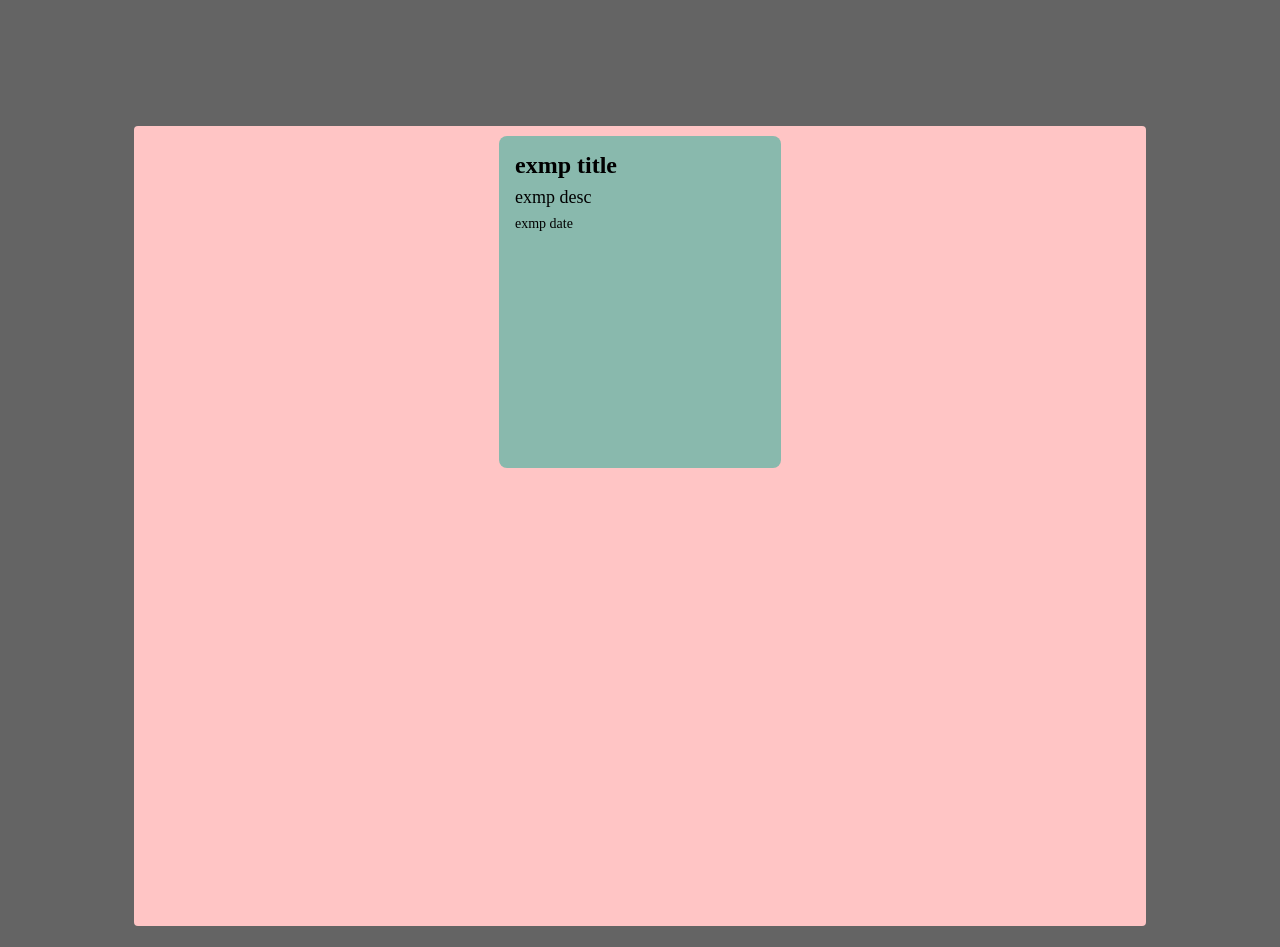
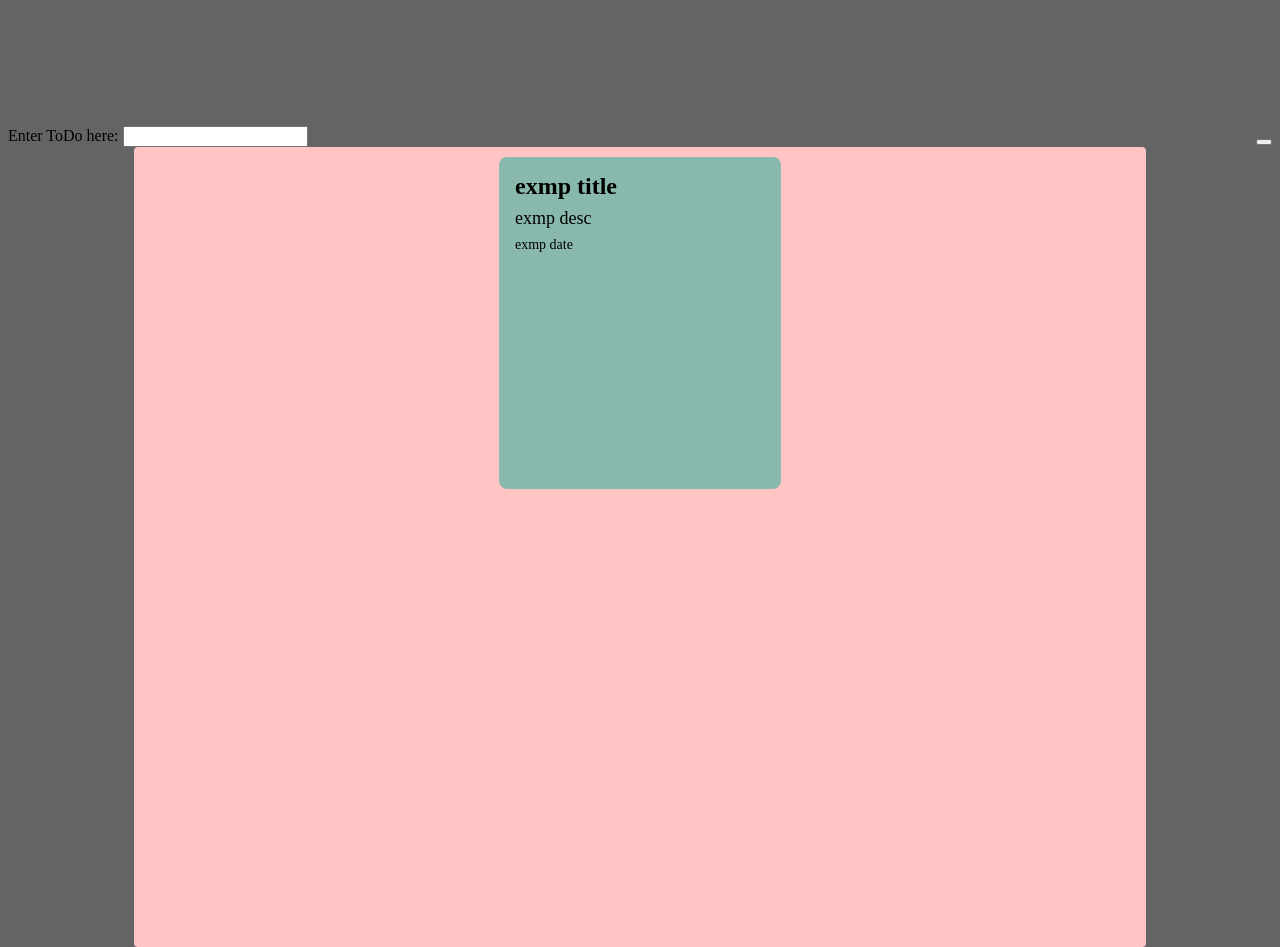
Before and after one commit to koowip/todoui, a React (Vite) app: page / in a window 1280 px wide. Before the commit the page ends 926 px from the top, so only its background shows below. Built offline with nearby package versions, Linux system fonts and the light colour scheme.

Commit message:
Added inputrow component to handle todo creation. Connection to dotnet backend working on post requests.

```diff
--- a/package.json
+++ b/package.json
@@ -10,6 +10,7 @@
     "preview": "vite preview"
   },
   "dependencies": {
+    "axios": "^1.6.2",
     "react": "^18.2.0",
     "react-dom": "^18.2.0"
   },
--- a/src/App.tsx
+++ b/src/App.tsx
@@ -1,5 +1,6 @@
 import './App.css'
 import Card from './Card.tsx'
+import InputRow from './InputRow.tsx';
 
 function App() {
 
@@ -10,6 +11,7 @@ function App() {
   return (
     <>
       <div className="backplate">
+        <InputRow />
         <div className="mainplate">
           <Card
             title={title}
--- /dev/null
+++ b/src/InputRow.css
@@ -0,0 +1,13 @@
+.textFormContainer {
+  display: flex;
+  align-items: center;
+}
+
+.textInputContainer {
+  flex: 1;
+  margin-right: 10px;
+}
+
+.submitButtonContainer {
+  margin-left: 10px;
+}
--- /dev/null
+++ b/src/InputRow.tsx
@@ -0,0 +1,41 @@
+import './InputRow.css'
+import { useState } from 'react'
+import axios from 'axios'
+
+
+const InputRow = () => {
+
+  const[inputTxt, setInputTxt] = useState('');
+
+  const handleInputChange = (e: any) => {
+    setInputTxt(e.target.value);
+  }
+
+  const handleSubmit = async () => {
+    const response = await axios({
+      method: 'post',
+      url: 'http://localhost:5154/new',
+      headers: {},
+      data: {
+        "content" : inputTxt,
+        "iscomplete" : false
+      }
+    });
+  }
+
+  return (
+    <>
+      <div className='textFormContainer'>
+        <div className='textInputContainer'>
+          <label htmlFor='textInput'>Enter ToDo here: </label>
+          <input type='text' id='textInput' value={inputTxt} onChange={handleInputChange}/>
+        </div>
+        <div className='submitButtonContainer'>
+          <button onClick={handleSubmit}></button>
+        </div>
+      </div>
+    </>
+  )
+}
+
+export default InputRow
```
Also changed, not shown: 1 other file (tests, documents, lock files or other folders).
